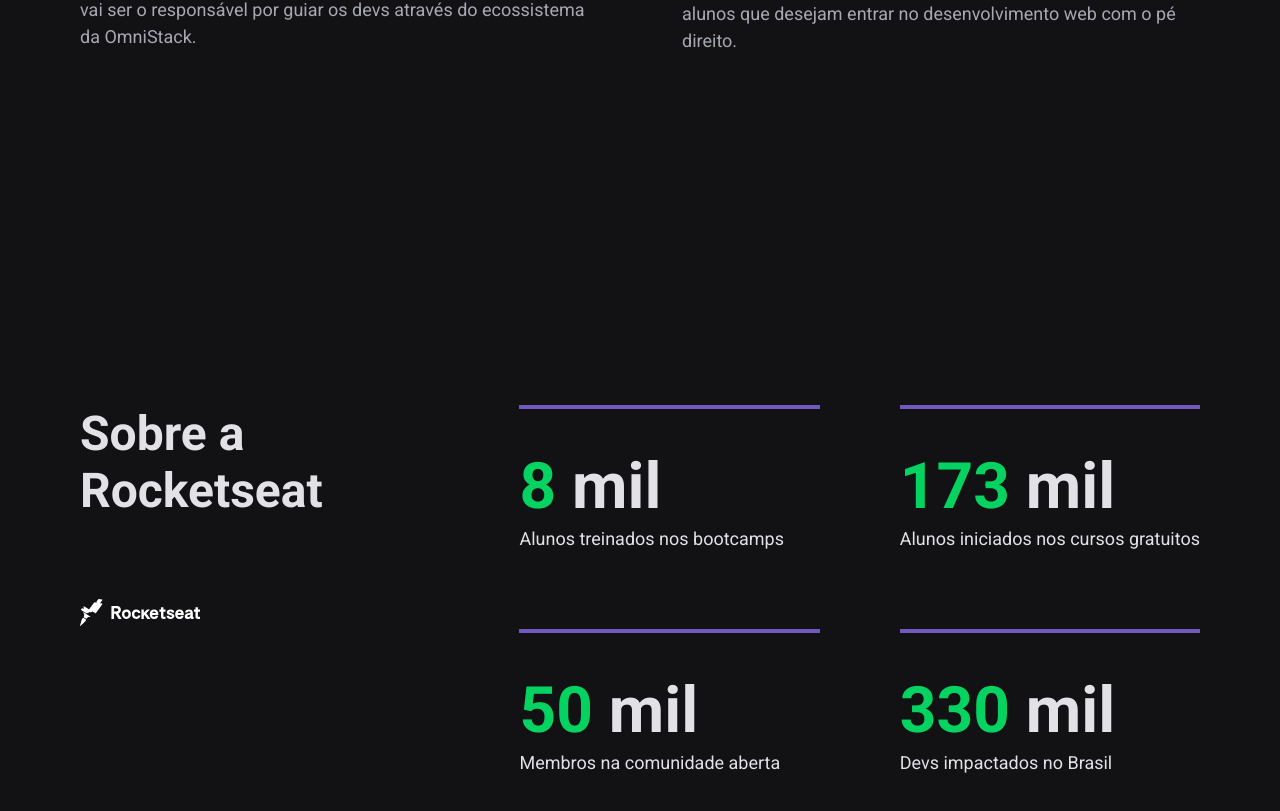
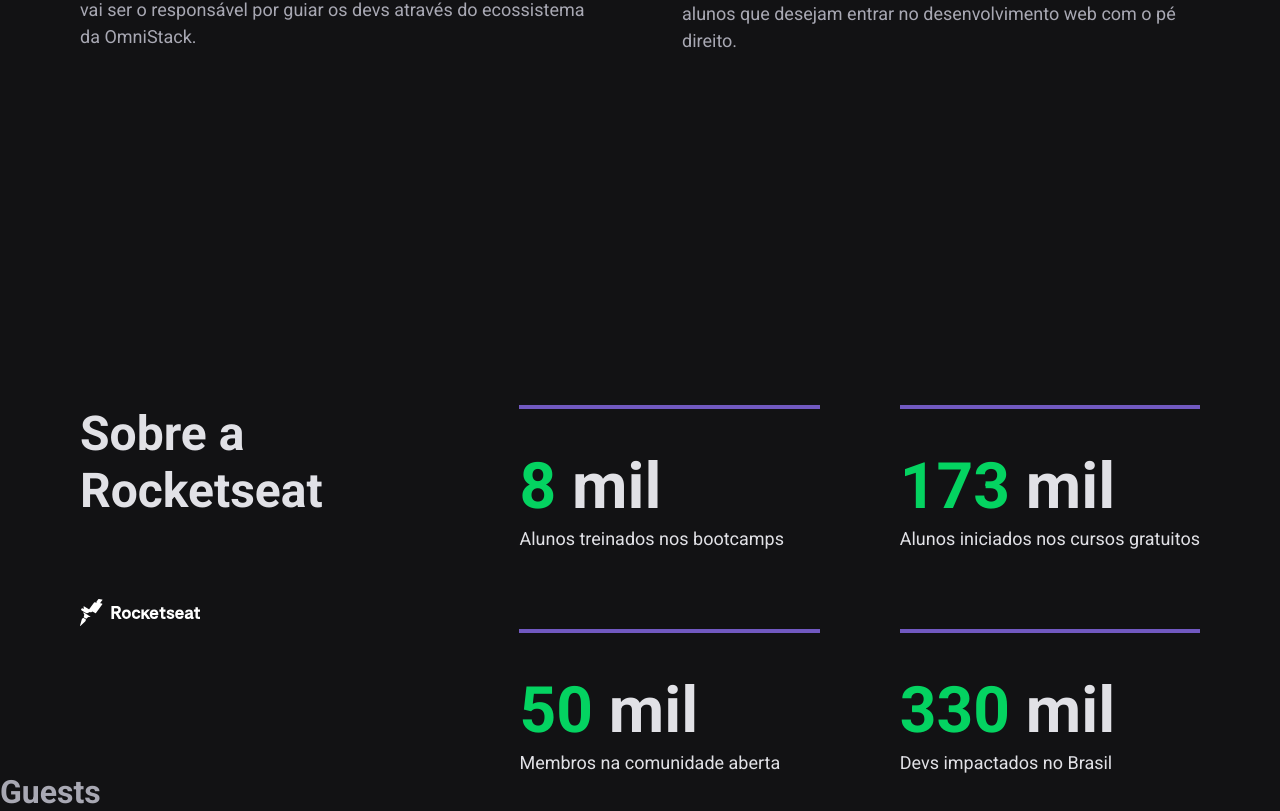
Before and after one commit to 0xjoaovpsantos/next-level-week-clone, a React (Create React App) app: page / in a window 1280 px wide. Shown: the part 4220-5031 px from the top of the page. Before the commit the page ends 4993 px from the top, so only its background shows below. Built offline with nearby package versions, Linux system fonts and the light colour scheme.

Commit message:
add: create component Guests

```diff
--- a/src/App.tsx
+++ b/src/App.tsx
@@ -7,6 +7,7 @@
 import Pillars from './components/Pillas';
 import Instructors from './components/Instructors';
 import Company from './components/Company';
+import Guests from './components/Guests';
 
 const App: React.FC = () => (
   <>
@@ -17,6 +18,7 @@
     <Pillars />
     <Instructors />
     <Company />
+    <Guests />
   </>
 );
 
--- /dev/null
+++ b/src/components/Guests/index.tsx
@@ -0,0 +1,5 @@
+import React from 'react';
+
+const Guests: React.FC = () => <h1>Guests</h1>;
+
+export default Guests;
```
